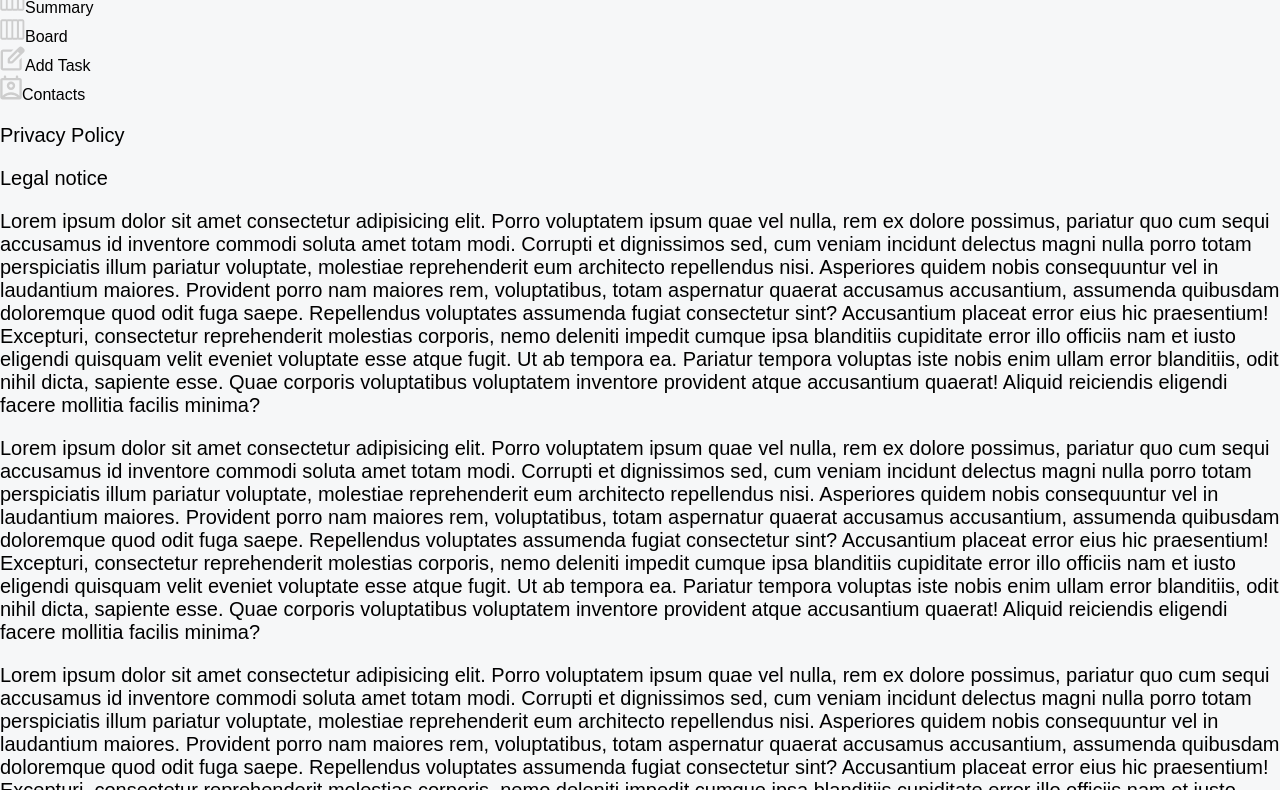
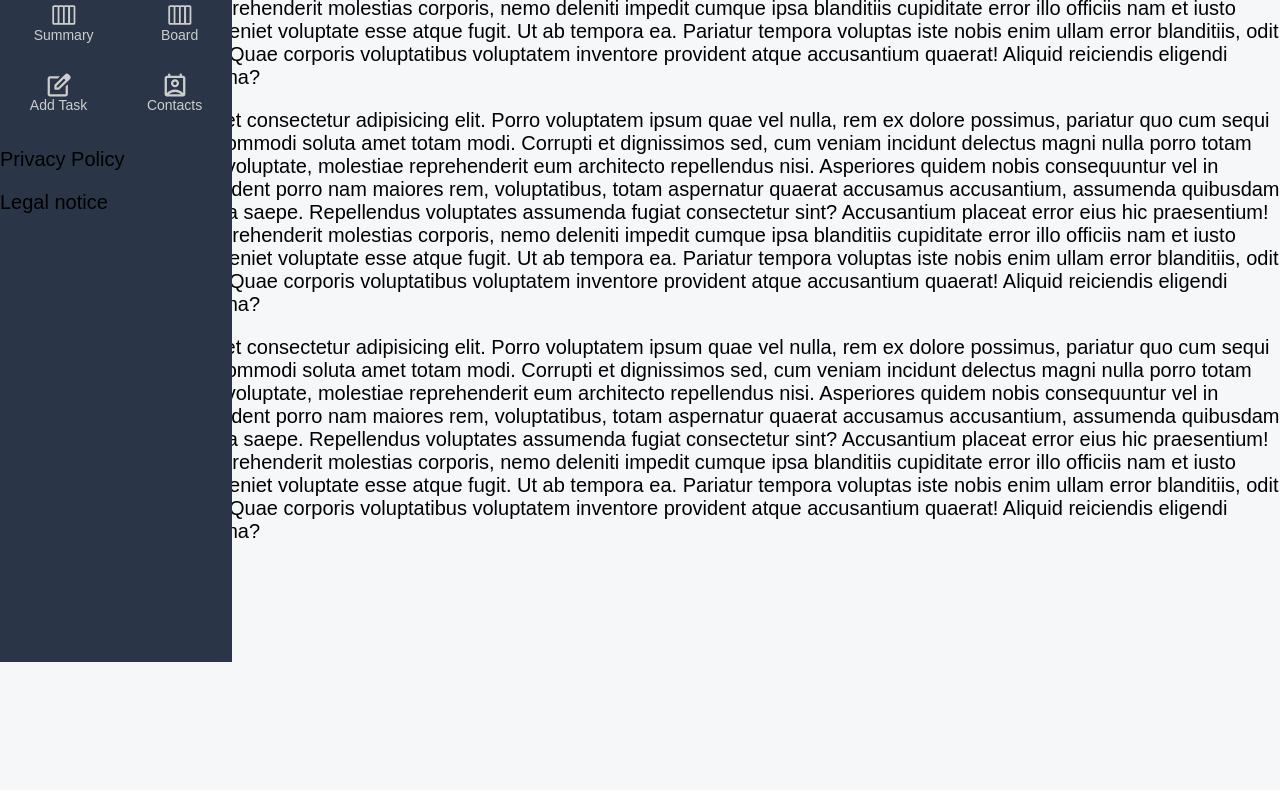
Before and after one commit to Andrei-Octavian-Buha/join, a plain HTML site: page board.html in a window 1280 px wide. Shown: the part 138-928 px from the top of the page. After the commit the page ends 820 px from the top, so only its background shows below. Drawn offline with Linux system fonts and the light colour scheme.

```diff
--- a/styles/header.css
+++ b/styles/header.css
@@ -1,4 +1,4 @@
-@media (max-width: 340px) {
+@media (max-width: 332px) {
     .mobileDisplayNone{
         display: none;
     }
@@ -89,3 +89,48 @@
         color: white;
     }
 }
+
+@media (min-width: 768px) {
+    .navSection{
+        width: 232px;
+        position: fixed;
+        top: 0;
+        bottom: 0;
+        left: 0;
+        background-color: #2A3647;
+    }
+    .navLink{
+        display: flex;
+        flex-wrap: wrap;
+        justify-content: space-around;
+        width: 100%;
+    }
+    .navBtn{
+        color: #CDCDCD;
+        font-weight: 400;
+        font-size: 14px;
+        border-radius: 8px;
+        padding: 15px;
+        display: flex;
+        align-items: center;
+        justify-content: center;
+        flex-direction: column;
+    }
+    .navBtn:hover{
+        color: white;
+        background-color: #091931;
+        border-radius: 8px;
+        display: flex;
+        align-items: center;
+        justify-content: center;
+        flex-direction: column;
+    }
+    .vectorImgColor{
+        color: white;
+        width: 24px;
+        height: 24px;
+    }
+    .vectorImgColor:hover{
+        color: white;
+    }
+}
--- a/templates/header.html
+++ b/templates/header.html
@@ -1,6 +1,6 @@
 <div class="navSection">
   <div class="mobileDisplayNone">
-    <img src="/assets/img/Capa1.svg" alt="logo">
+    <img src="/assets/img/logo2.svg" alt="logo">
   </div>
   <div class="navLink">
     <div class="navBtn"><img class="vectorImgColor" src="/assets/menu/board.svg" alt=""><span>Summary</span></div>
```
Also changed, not shown: assets/img/logo2.svg (added).
